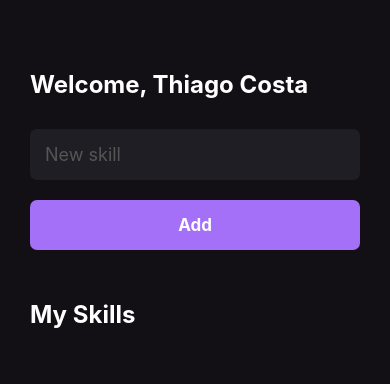
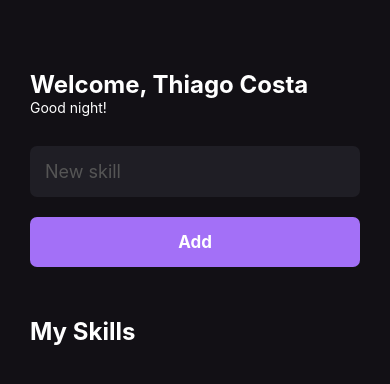
Before and after one commit to thiagohrcosta/MySkills-ReactNative, a React Native app: screen / in a window 390 px wide. Shown: the top 384 px of the page. Built offline with nearby package versions, Linux system fonts and the light colour scheme.

Commit message:
Adding useEffect

```diff
--- a/src/pages/Home.js
+++ b/src/pages/Home.js
@@ -1,5 +1,6 @@
 import React, {
   Fragment,
+  useEffect,
   useState
 } from 'react';
 import {
@@ -15,16 +16,31 @@ import { SkillCard } from '../components/SkillCard';
 export function Home() {
   const [newSkill, setNewSkill] = useState('');
   const [mySkills, setMySkills] = useState([]);
+  const [greetings, setGreetings] = useState('');
 
   function handleAddNewSkill() {
     setMySkills(oldState => [...oldState, newSkill]);
   }
+
+  useEffect(() => {
+    const currentHour = new Date().getHours();
+    if (currentHour < 12) {
+      setGreetings("Good morning!");
+    } else if (currentHour > 12 & currentHour < 18) {
+      setGreetings("Good afternoon!");
+    } else {
+      setGreetings("Good night!")
+    }
+  }, [])
 
   return (
     <Fragment>
       <View style={styles.container}>
         <Text style={styles.title}>
           Welcome, Thiago Costa
+        </Text>
+        <Text style={styles.greetings}>
+          {greetings}
         </Text>
 
         <TextInput
@@ -39,6 +55,8 @@ export function Home() {
         <Text style={[styles.title, {marginVertical: 50}]}>
           My Skills
         </Text>
+
+
 
         <FlatList
           data={mySkills}
@@ -71,5 +89,8 @@ const styles = StyleSheet.create({
     padding: 15,
     marginTop: 30,
     borderRadius: 7
+  },
+  greetings: {
+    color: "#fff"
   }
 })
```
